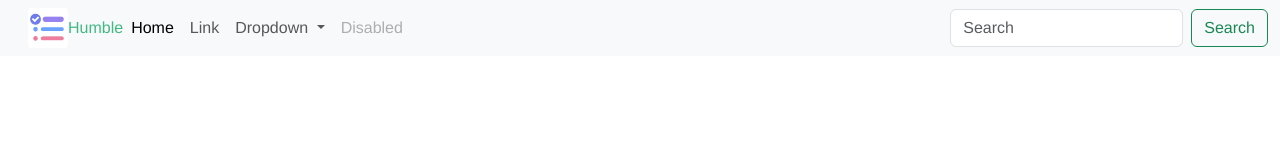
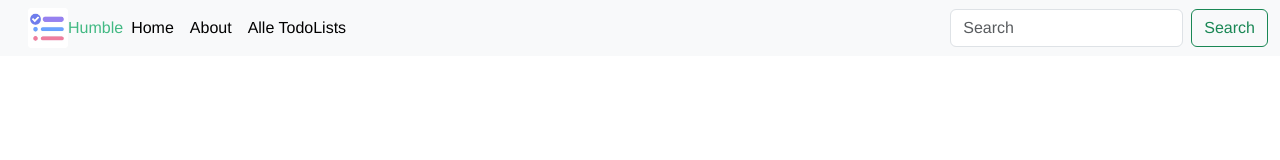
Before and after one commit to Fatmaguel-Tokcan/todolistapp-frontend, a Vue app: page / in a window 1280 px wide. Shown: the top 160 px of the page. Built offline with nearby package versions, Linux system fonts and the light colour scheme.

Commit message:
Navbar komplett

```diff
--- a/src/components/Navbar.vue
+++ b/src/components/Navbar.vue
@@ -10,28 +10,17 @@
             <a class="nav-link active" aria-current="page" href="#">Home</a>
           </li>
           <li class="nav-item">
-            <a class="nav-link" href="#">Link</a>
-          </li>
-          <li class="nav-item dropdown">
-            <a class="nav-link dropdown-toggle" href="#" role="button" data-bs-toggle="dropdown" aria-expanded="false">
-              Dropdown
-            </a>
-            <ul class="dropdown-menu">
-              <li><a class="dropdown-item" href="#">Action</a></li>
-              <li><a class="dropdown-item" href="#">Another action</a></li>
-              <li><hr class="dropdown-divider"></li>
-              <li><a class="dropdown-item" href="#">Something else here</a></li>
-            </ul>
+            <a class="nav-link active" href="#">About</a>
           </li>
           <li class="nav-item">
-            <a class="nav-link disabled">Disabled</a>
+            <a class="nav-link active" href="#">Alle TodoLists</a>
           </li>
         </ul>
         <form class="d-flex" role="search">
           <input class="form-control me-2" type="search" placeholder="Search" aria-label="Search">
           <button class="btn btn-outline-success" type="submit">Search</button>
         </form>
-      </div>
+     </div>
     </div>
   </nav>
 </template>
```
